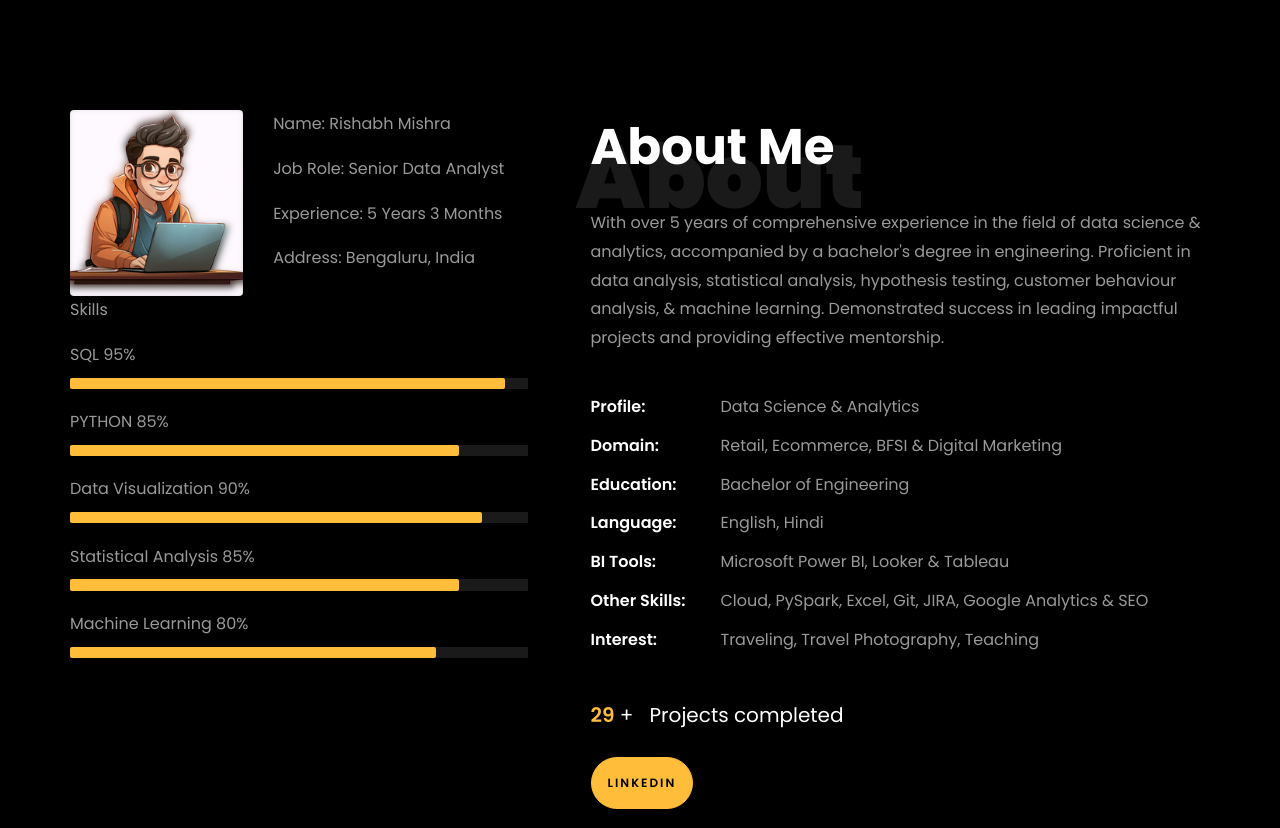
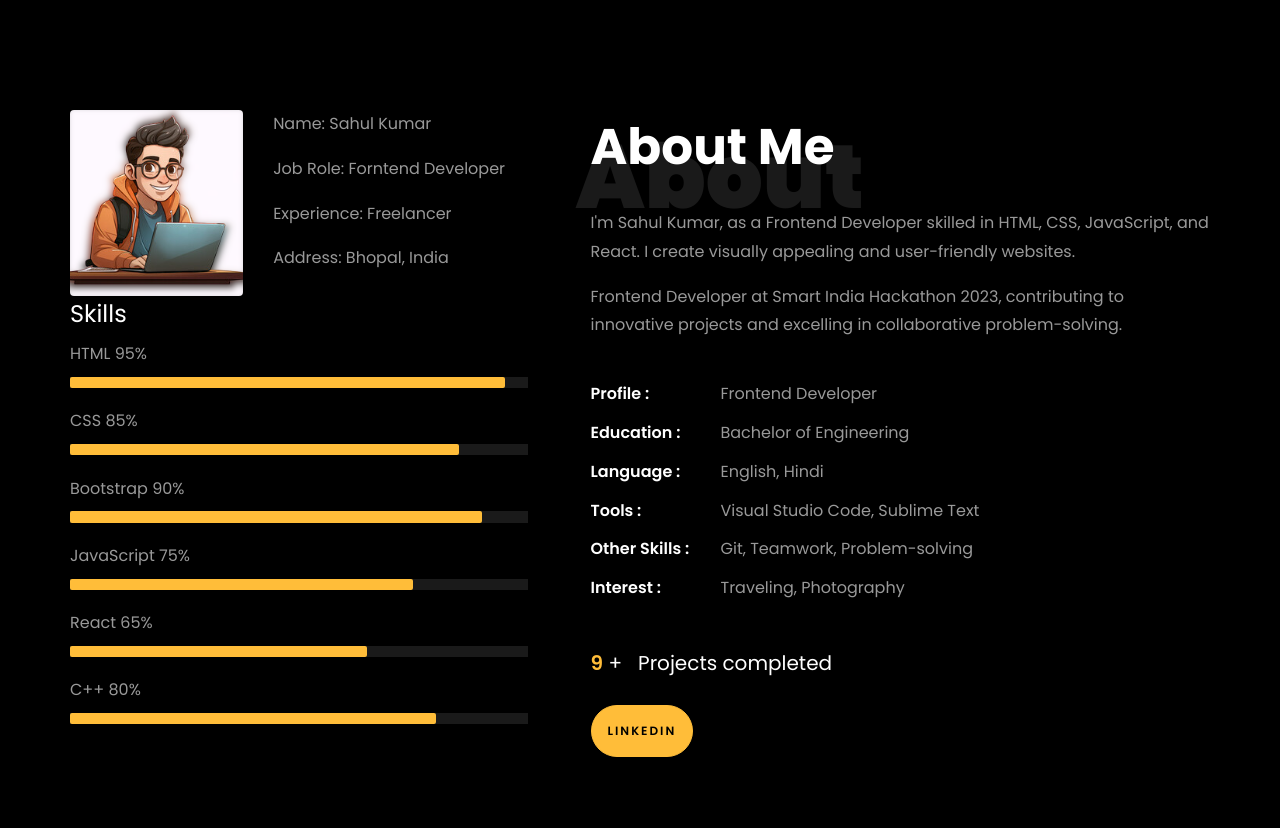
Before and after one commit to Sahul54/Sahul-Portfolio-s, a plain HTML site: page index.html in a window 1280 px wide. Shown: the part 752-1580 px from the top of the page. Drawn offline with Linux system fonts and the light colour scheme; grey boxes are pictures that could not be loaded; files whose address does not match are found by name.

Commit message:
some update about

```diff
--- a/index.html
+++ b/index.html
@@ -201,7 +201,7 @@
     </section>
 
 
-
+    <!-- About Section -->
     <section class="ftco-about img ftco-section ftco-no-pb" id="about-section">
     	<div class="container">
 			<div class="row">
@@ -219,43 +219,49 @@
 									<!-- Details next to profile image -->
 									<div class="col-sm-6 col-md-7">
 									  <div class="about-info">
-										<p><span class="title-s">Name: </span> <span>Rishabh Mishra</span></p>
-										<p><span class="title-s">Job Role: </span> <span>Senior Data Analyst</span></p>
-										<p><span class="title-s">Experience: </span> <span>5 Years 3 Months</span></p>
-										<p><span class="title-s">Address: </span> <span>Bengaluru, India</span></p>
+										<p><span class="title-s">Name: </span> <span>Sahul Kumar</span></p>
+										<p><span class="title-s">Job Role: </span> <span>Forntend Developer</span></p>
+										<p><span class="title-s">Experience: </span> <span>Freelancer</span></p>
+										<p><span class="title-s">Address: </span> <span>Bhopal, India</span></p>
 									  </div>
 									</div>
 								  </div>
 
 								<div class="skill-mf">
-									<p class="title-s">Skills</p>
-									<span>SQL</span> <span class="pull-right">95%</span>
+									<h4 class="title-s">Skills</h4>
+									<span>HTML</span> <span class="pull-right">95%</span>
 									<div class="progress">
 										<div class="progress-bar" role="progressbar" style="width: 95%;" aria-valuenow="95" aria-valuemin="0"
 											aria-valuemax="100"></div>
 									</div>
 
-									<span>PYTHON</span> <span class="pull-right">85%</span>
+									<span>CSS</span> <span class="pull-right">85%</span>
 									<div class="progress">
 										<div class="progress-bar" role="progressbar" style="width: 85%" aria-valuenow="85" aria-valuemin="0"
 											aria-valuemax="100"></div>
 									</div>
 
-									<span>Data Visualization</span> <span class="pull-right">90%</span>
+									<span>Bootstrap</span> <span class="pull-right">90%</span>
 									<div class="progress">
 										<div class="progress-bar" role="progressbar" style="width: 90%" aria-valuenow="90" aria-valuemin="0"
 											aria-valuemax="100"></div>
 									</div>
 
-									<span>Statistical Analysis</span> <span class="pull-right">85%</span>
+									<span>JavaScript</span> <span class="pull-right">75%</span>
 									<div class="progress">
-										<div class="progress-bar" role="progressbar" style="width: 85%" aria-valuenow="85" aria-valuemin="0"
+										<div class="progress-bar" role="progressbar" style="width: 75%" aria-valuenow="85" aria-valuemin="0"
 											aria-valuemax="100"></div>
 									</div>
 
-									<span>Machine Learning</span> <span class="pull-right">80%</span>
+									<span>React</span> <span class="pull-right">65%</span>
 									<div class="progress">
-										<div class="progress-bar" role="progressbar" style="width: 80%" aria-valuenow="80" aria-valuemin="0"
+										<div class="progress-bar" role="progressbar" style="width: 65%" aria-valuenow="60" aria-valuemin="0"
+											aria-valuemax="100"></div>
+									</div>
+
+									<span>C++</span> <span class="pull-right">80%</span>
+									<div class="progress">
+										<div class="progress-bar" role="progressbar" style="width: 80%" aria-valuenow="85" aria-valuemin="0"
 											aria-valuemax="100"></div>
 									</div>
 								</div>
@@ -270,17 +276,16 @@
 								<h1 class="big">About</h1>
 								<h2 class="mb-4">About Me</h2>
 
-								<p>With over 5 years of comprehensive experience in the field of data science & analytics, accompanied by a bachelor's degree in engineering.
-									Proficient in data analysis, statistical analysis, hypothesis testing, customer behaviour analysis, &amp; machine learning.
-									Demonstrated success in leading impactful projects and providing effective mentorship.</p>
+								<p>I'm Sahul Kumar, as a Frontend Developer skilled in HTML, CSS, JavaScript, and React. I create visually appealing and user-friendly websites.</p>
+								<p>Frontend Developer at Smart India Hackathon 2023, contributing to innovative projects and excelling in collaborative problem-solving.</p>
+
 								<ul class="about-info mt-4 px-md-0 px-2">
-									<li class="d-flex"><span>Profile:</span> <span>Data Science &amp; Analytics</span></li>
-									<li class="d-flex"><span>Domain:</span> <span>Retail, Ecommerce, BFSI &amp; Digital Marketing</span></li>
-									<li class="d-flex"><span>Education:</span> <span>Bachelor of Engineering</span></li>
-									<li class="d-flex"><span>Language:</span> <span>English, Hindi</span></li>
-									<li class="d-flex"><span>BI Tools:</span> <span>Microsoft Power BI, Looker &amp; Tableau</span></li>
-									<li class="d-flex"><span>Other Skills:</span> <span>Cloud, PySpark, Excel, Git, JIRA, Google Analytics &amp; SEO</span></li>
-									<li class="d-flex"><span>Interest:</span> <span>Traveling, Travel Photography, Teaching</span></li>
+									<li class="d-flex"><span>Profile :</span> <span>Frontend Developer</span></li>
+									<li class="d-flex"><span>Education :</span> <span>Bachelor of Engineering</span></li>
+									<li class="d-flex"><span>Language :</span> <span>English, Hindi</span></li>
+									<li class="d-flex"><span>Tools :</span> <span>Visual Studio Code, Sublime Text</span></li>
+									<li class="d-flex"><span>Other Skills :</span> <span>Git, Teamwork, Problem-solving</span></li>
+									<li class="d-flex"><span>Interest :</span> <span>Traveling, Photography</span></li>
 
 								</ul>
 							</div>
@@ -290,10 +295,10 @@
 						<div class="counter-wrap ftco-animate d-flex mt-md-3">
 							<div class="text">
 								<p class="mb-4">
-									<span class="number" data-number="30">0</span> <span>+</span>
+									<span class="number" data-number="10">0</span> <span>+</span>
 									<span>&nbsp; Projects completed</span>
 								</p>
-								<p><a href="https://www.linkedin.com/in/rishabhnmishra/" class="btn btn-primary py-3 px-3">LinkedIn</a></p>
+								<p><a href="https://www.linkedin.com/in/sahul54/" class="btn btn-primary py-3 px-3">LinkedIn</a></p>
 							</div>
 						</div>
 					</div>
@@ -309,9 +314,9 @@
     	<div class="container">
     		<div class="row justify-content-center pb-5">
           <div class="col-md-10 heading-section text-center ftco-animate">
-          	<h1 class="big big-2">Resume</h1>
+          	<!-- <h1 class="big big-2">Resume</h1>
             <h2 class="mb-4">Resume</h2>
-            <p>Seasoned Senior Data Analyst with 5+ years of experience driving business strategies through data-driven insights. Proven expertise in data science, statistical analysis, machine learning algorithms and project management.</p>
+            <p>Seasoned Senior Data Analyst with 5+ years of experience driving business strategies through data-driven insights. Proven expertise in data science, statistical analysis, machine learning algorithms and project management.</p> -->
           </div>
         </div>
 
@@ -324,9 +329,9 @@
 		<div class="row">
 				<div class="col-md-6">
 					<div class="resume-wrap ftco-animate">
-						<span class="date">2021-Present</span>
-						<h2>Senior Data Analyst</h2>
-						<span class="position">Merkle</span>
+						<span class="date">Oasis Infobyte (1 month)</span>
+						<h2>Web Development & Designing</h2>
+						<span class="position">Intern</span>
 						<p class="mt-4">Merkle, a leading CXM and media company with over 10K+ professionals globally. It's a part of Dentsu International.
 							<ul>
 								<li>Analysed ad campaigns, clickstream, and customer surveys data, identified an increasing demand and launched a strategic product line.</li>
```
